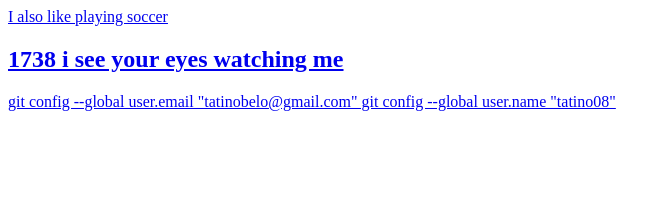
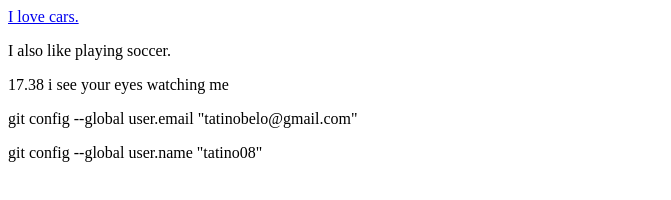
Before and after one commit to tatino08/Josh, a plain HTML site: page index.html in a window 1280 px wide. Shown: the whole page, without its empty margins (0-671 px from the left). Drawn offline with Linux system fonts and the light colour scheme.

Commit message:
webring.html

```diff
--- a/index.html
+++ b/index.html
@@ -6,13 +6,14 @@
     <title>Document</title>
 </head>
 <body>
-    <a href="webring.html"
-    I love cars.
-    <h1>I also like playing soccer</h1>
-    <h2>1738 i see your eyes watching me</h2>
+    <a href="webring.html">
+    I love cars.</a>
+
+    <p>I also like playing soccer.</p> </h1>
+    <P>17.38 i see your eyes watching me</h2></p>
 </body>
 </html>
 
 
-  git config --global user.email "tatinobelo@gmail.com"
+  <p>git config --global user.email "tatinobelo@gmail.com"</p>
   git config --global user.name "tatino08"
```
Also changed, not shown: webring.html (+16 -2 lines), IMG_0941.JPG (added), icon0.avif (added).
